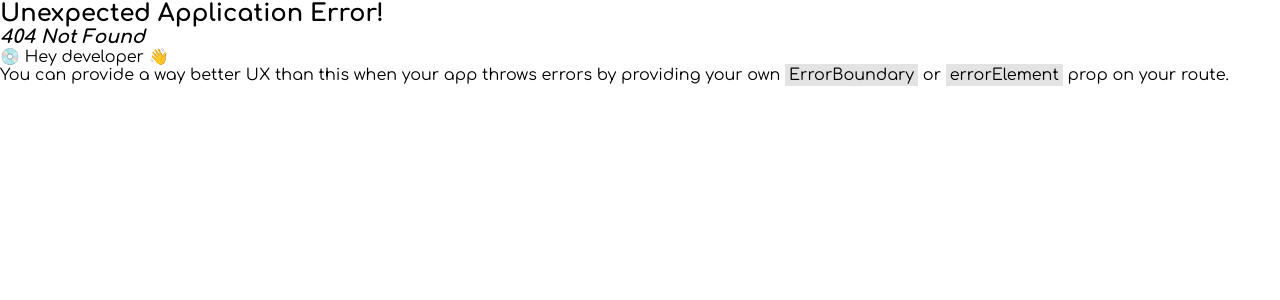
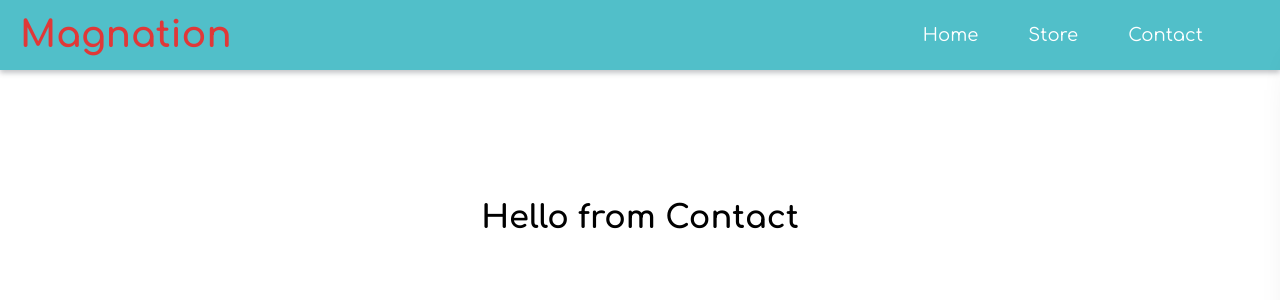
Before and after one commit to Nudd3/shopping-cart, a React (Vite) app: page /contact in a window 1280 px wide. Before the commit this address had no page. Shown: the top 300 px of the page. Built offline with nearby package versions, Linux system fonts and the light colour scheme; no server answers; some icons are missing.

Commit message:
added contact skeleton

```diff
--- /dev/null
+++ b/src/components/Contact/Contact.jsx
@@ -0,0 +1,9 @@
+const Contact = () => {
+  return (
+    <>
+      <h1 style={{marginTop: "200px"}}>Hello from Contact</h1>
+    </>
+  )
+}
+
+export default Contact;
--- /dev/null
+++ b/src/components/Contact/index.js
@@ -0,0 +1 @@
+export { default } from './Contact.jsx';
--- a/src/components/Header/Header.jsx
+++ b/src/components/Header/Header.jsx
@@ -1,27 +1,38 @@
 import './Header.scss';
 import CartIcon from '../CartIcon';
 import { Link } from "react-router-dom";
+import { useState } from 'react';
 
 const Header = () => {
+
+  const [isChecked, setIsChecked] = useState(false);
+
+  const toggleCheck = () => {
+    setIsChecked(!isChecked);
+  }
+
+  const unCheck = () => {
+    setIsChecked(false);
+  }
 
   return (
     <header className='header'>
       <div className='header-title'>
         <Link to='/'>
-          <h1 className='header-title'>Magnation</h1>
+          Magnation
         </Link>
       </div>
       <nav className='navigation'>
-        <input type='checkbox' className='toggle-menu' />
+        <input type='checkbox' className='toggle-menu' checked={isChecked} onClick={toggleCheck}/>
         <div className='hamburger'></div>
         <ul className='menu'>
-          <li>
+          <li onClick={unCheck} >
             <Link to="/">Home</Link>
           </li>
-          <li>
+          <li onClick={unCheck} >
             <Link to="store">Store</Link>
           </li>
-          <li>
+          <li onClick={unCheck} >
           <Link to="contact">Contact</Link>
           </li>
         </ul>
--- a/src/components/Header/Header.scss
+++ b/src/components/Header/Header.scss
@@ -17,10 +17,12 @@
   z-index: 1;
 }
 
-.header-title {
+.header-title a{
   padding-left: 20px;
-  color: $black-color;
-  text-decoration: underline;
+  color: $red-color;
+  text-decoration: none;
+  font-weight: bold;
+  font-size: 2.3em;
 }
 
 .navigation {
--- a/src/main.jsx
+++ b/src/main.jsx
@@ -2,9 +2,10 @@ import React from 'react'
 import ReactDOM from 'react-dom/client'
 import App from './App.jsx'
 import './index.scss'
-import { createBrowserRouter, RouterProvider, Outlet } from 'react-router-dom';
+import { createBrowserRouter, RouterProvider } from 'react-router-dom';
 import ProductList from './components/ProductList/ProductList.jsx';
 import Home from './components/Home/Home.jsx';
+import Contact from './components/Contact/Contact.jsx';
 
 const router = createBrowserRouter([
   {
@@ -12,7 +13,8 @@ const router = createBrowserRouter([
     element: <App />,
     children: [
       { path: '/', element: <Home /> },
-      { path: 'store', element: <ProductList />}
+      { path: 'store', element: <ProductList />},
+      { path: '/contact', element: <Contact /> }
     ]
   },
   // {
```
Also changed, not shown: src/App.jsx (+11 -7 lines), src/components/Contact/Contact.scss (added).
